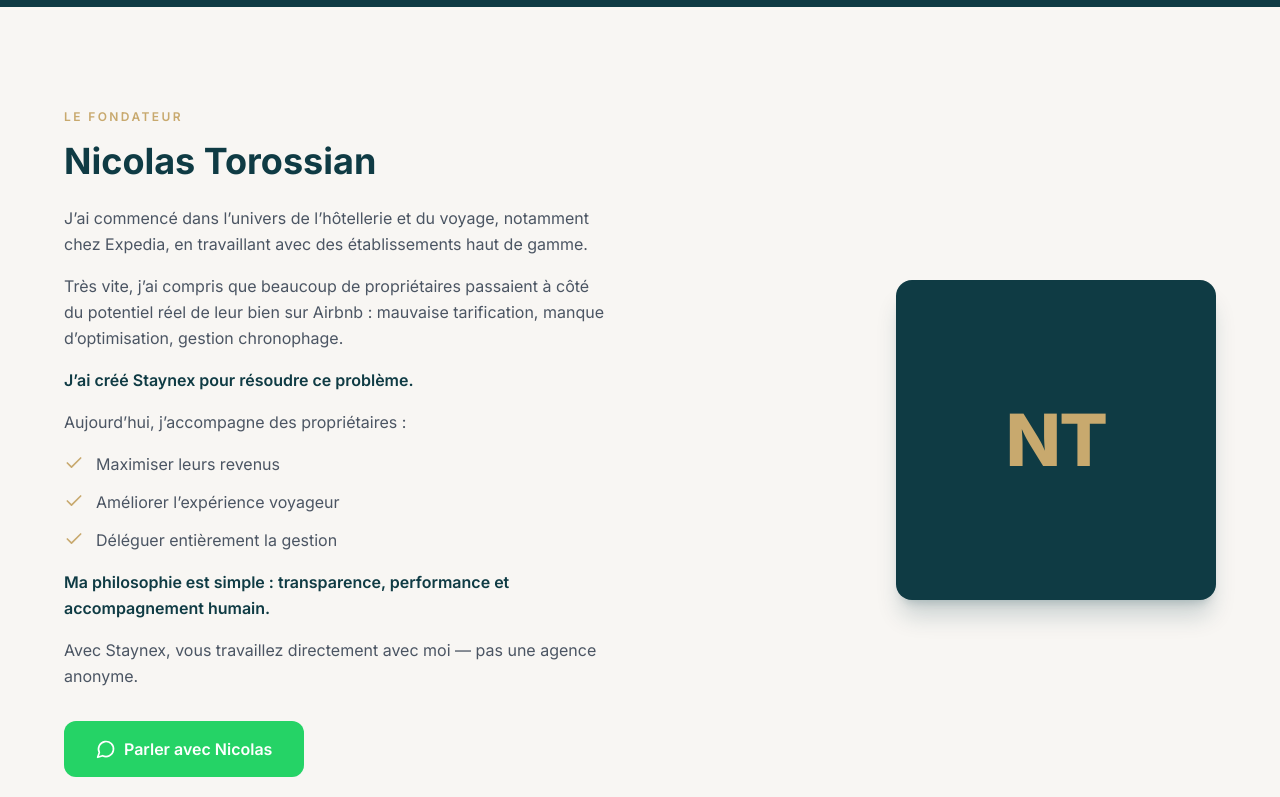
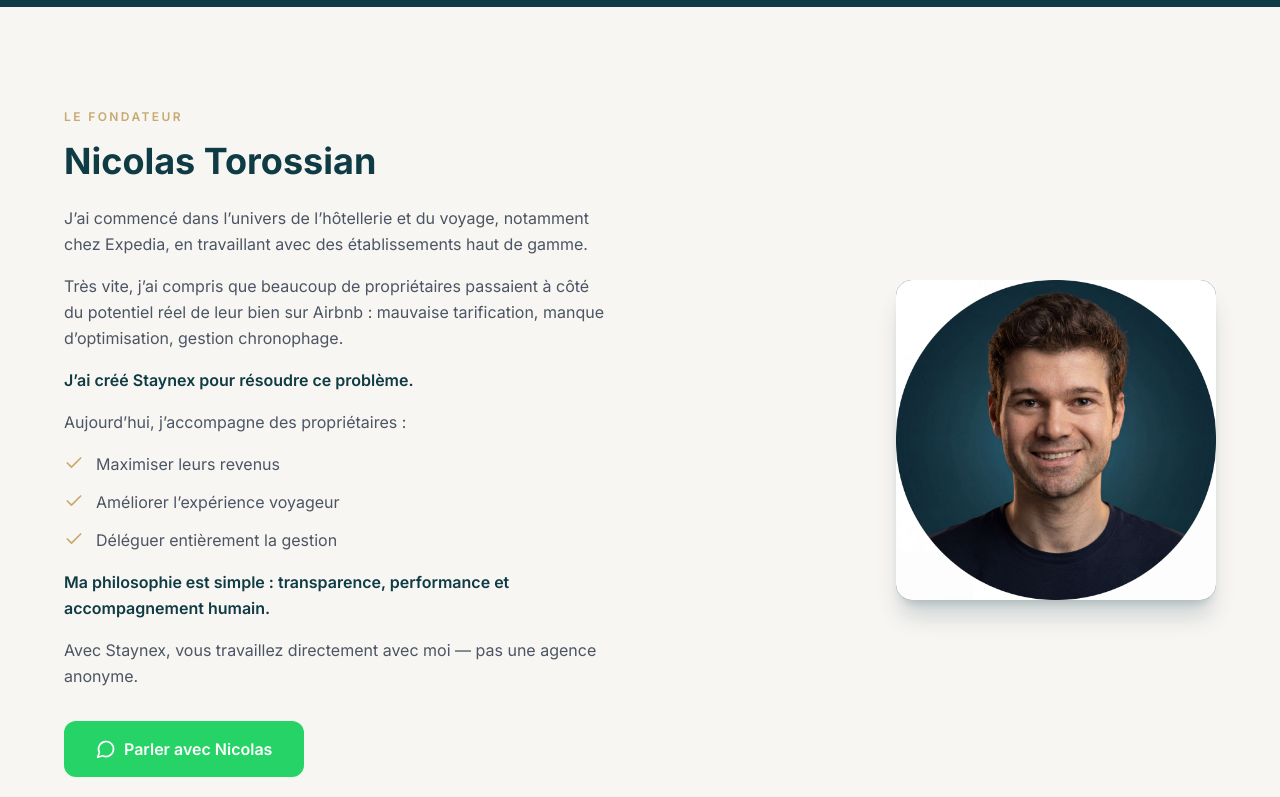
Before and after one commit to nicktoross/staynex-site, a Next.js app: page /a-propos in a window 1280 px wide. Shown: the part 502-1299 px from the top of the page. Built offline with nearby package versions, Linux system fonts and the light colour scheme.

Commit message:
add founder photo

```diff
--- a/src/app/a-propos/page.tsx
+++ b/src/app/a-propos/page.tsx
@@ -116,9 +116,11 @@
               <div className="relative">
                 {/* Replace with <Image src="/nicolas.jpg" ... /> when photo is ready */}
                 <div className="w-64 h-64 sm:w-80 sm:h-80 rounded-2xl bg-petrol-500 flex items-center justify-center shadow-xl shadow-petrol-500/20 overflow-hidden">
-                  <span className="text-7xl font-extrabold text-gold-400 select-none tracking-tight">
-                    NT
-                  </span>
+<img
+  src="/nicolas.jpg"
+  alt="Nicolas Torossian"
+  className="w-full h-full object-cover"
+/>
                 </div>
                 <div className="absolute -bottom-3 -right-3 w-64 sm:w-80 h-64 sm:h-80 rounded-2xl border-2 border-gold-400/20 -z-10" />
               </div>
```
